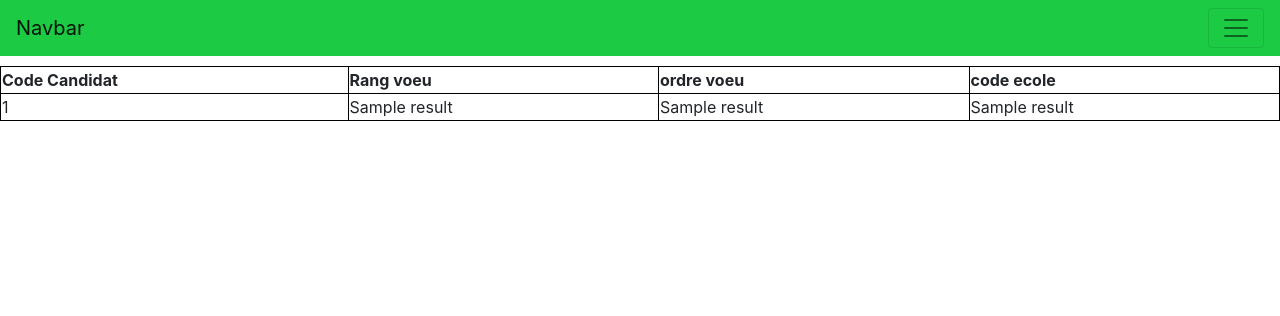
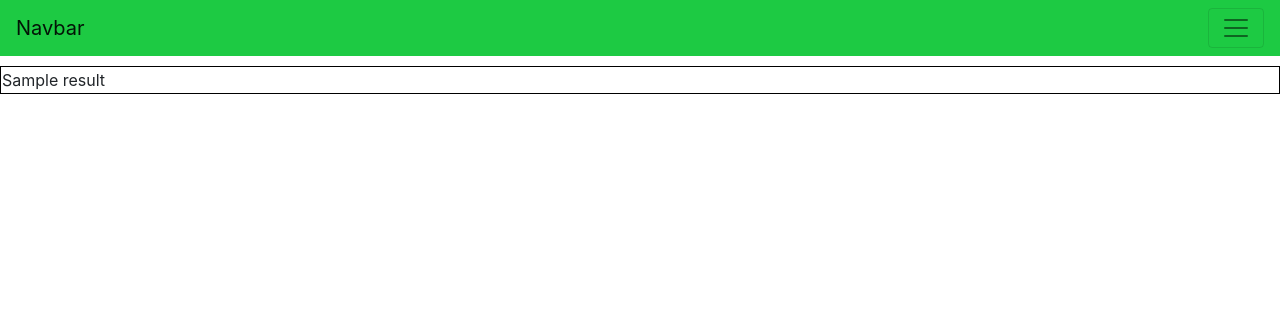
Before and after one commit to ThomasBDZ/P2I, a Flask app: template Michael_site/yout/templates/resultat_recherche.html in a window 1280 px wide. Shown: the top 316 px of the page. Run offline with Flask 2, Linux system fonts and the light colour scheme; the template is opened without the code that fills it: most values are stand-ins (such as "Sample title", 1, 10 or a date in 2020); some libraries are stand-ins or nearby versions.

Commit message:
page de recherche

```diff
--- a/Michael_site/yout/templates/resultat_recherche.html
+++ b/Michael_site/yout/templates/resultat_recherche.html
@@ -3,18 +3,11 @@
 
 {% block content %}
 <table style="width:100%">
-    <tr>
-      <th>Code Candidat</th>
-      <th>Rang voeu</th>
-      <th>ordre voeu</th>
-      <th>code ecole</th>
-    </tr>
     {% for r in results %}
     <tr>
-     <td>{{ r[0] }}</td>
-     <td>{{ r[1] }}</td>
-     <td>{{ r[2] }}</td>
-     <td>{{ r[3] }}</td>
+        {% for rr in r %}
+            <td>{{ rr }}</td>
+        {% endfor %}
     </tr>
     {% endfor %}
 
--- a/Michael_site/yout/yout.py
+++ b/Michael_site/yout/yout.py
@@ -1,4 +1,4 @@
-from flask import Flask, request, render_template, url_for, redirect, request
+from flask import Flask, render_template, url_for, redirect, request
 import sqlite3
 from flask import g
 from flask import Flask, render_template, url_for
@@ -118,11 +118,12 @@
     return render_template("liste_voeux.html", results= c.fetchall(), results2= h.fetchall())
 
 @app.route("/recherche", methods=["POST", "GET"])
-def request():
+def requestt():
     if request.method == "POST":
         c = get_db().cursor()
         requ= request.form["Req"]
-        c.execute("select * from ListeEcoles")
+        c.execute(requ)
+        return render_template("resultat_recherche.html", results= c.fetchall())
     else:
         return render_template("recherche.html")
 
```
